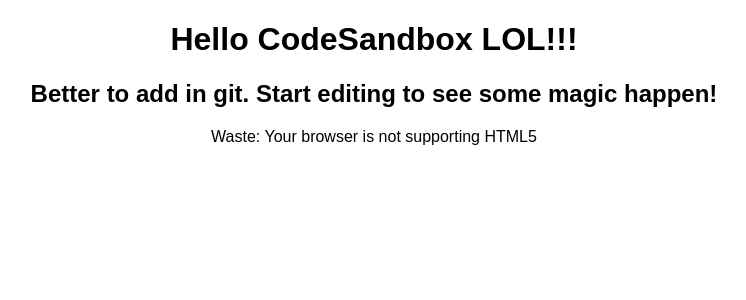
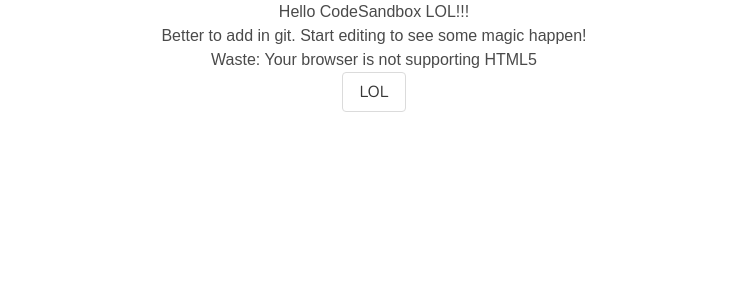
Before and after one commit to vaideeswaran23/draks, a React (Create React App) app: page / in a window 1280 px wide. Shown: the top 300 px of the page, without its empty margins (266-1012 px from the left). Built offline with nearby package versions, Linux system fonts and the light colour scheme.

Commit message:
Adding bulma to react

```diff
--- a/src/App.js
+++ b/src/App.js
@@ -1,5 +1,6 @@
 import React from "react";
 import "./styles.css";
+import "./App.sass";
 
 export default function App() {
   return (
@@ -7,6 +8,7 @@
       <h1>Hello CodeSandbox LOL!!!</h1>
       <h2>Better to add in git. Start editing to see some magic happen!</h2>
       <p>Waste: Your browser is not supporting HTML5</p>
+      <button className="button">LOL</button>
     </div>
   );
 }
--- /dev/null
+++ b/src/App.sass
@@ -0,0 +1,13 @@
+@import url('https://fonts.googleapis.com/css?family=Nunito:400,700');
+
+$family-sans-serif: 'Nunito', sans-serif;
+
+@import '../node_modules/bulma/sass/utilities/_all.sass';
+@import '../node_modules/bulma/sass/base/_all.sass';
+@import '../node_modules/bulma/sass/elements/button.sass';
+@import '../node_modules/bulma/sass/elements/container.sass';
+@import '../node_modules/bulma/sass/elements/form.sass';
+@import '../node_modules/bulma/sass/elements/title.sass';
+@import '../node_modules/bulma/sass/components/navbar.sass';
+@import '../node_modules/bulma/sass/layout/hero.sass';
+@import '../node_modules/bulma/sass/layout/section.sass'
```
